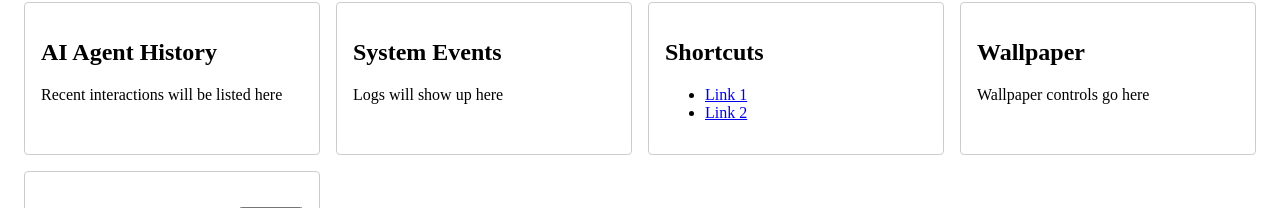
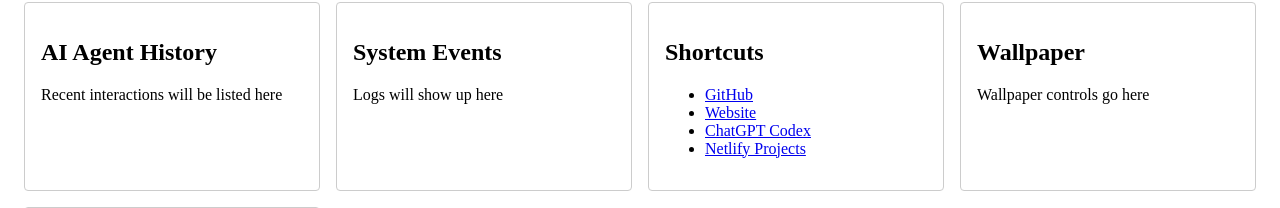
Before and after one commit to cruzjc/RaspberryZero2_Portal, an Angular app in the folder RaspberryZero2_Portal/: page / in a window 1280 px wide. Shown: the part 295-503 px from the top of the page. Built offline with nearby package versions, Linux system fonts and the light colour scheme; no server answers.

Commit message:
Add real shortcuts links

```diff
--- a/RaspberryZero2_Portal/src/app/app.component.html
+++ b/RaspberryZero2_Portal/src/app/app.component.html
@@ -68,8 +68,14 @@
     <section class="widget links">
       <h2>Shortcuts</h2>
       <ul>
-        <li><a href="#">Link 1</a></li>
-        <li><a href="#">Link 2</a></li>
+        <li><a href="https://github.com/cruzjc" target="_blank">GitHub</a></li>
+        <li><a href="https://cruzjc.github.io/" target="_blank">Website</a></li>
+        <li><a href="https://chatgpt.com/codex" target="_blank">ChatGPT Codex</a></li>
+        <li>
+          <a href="https://app.netlify.com/teams/cruzjc/projects" target="_blank"
+            >Netlify Projects</a
+          >
+        </li>
       </ul>
     </section>
     <section class="widget wallpaper">
```
